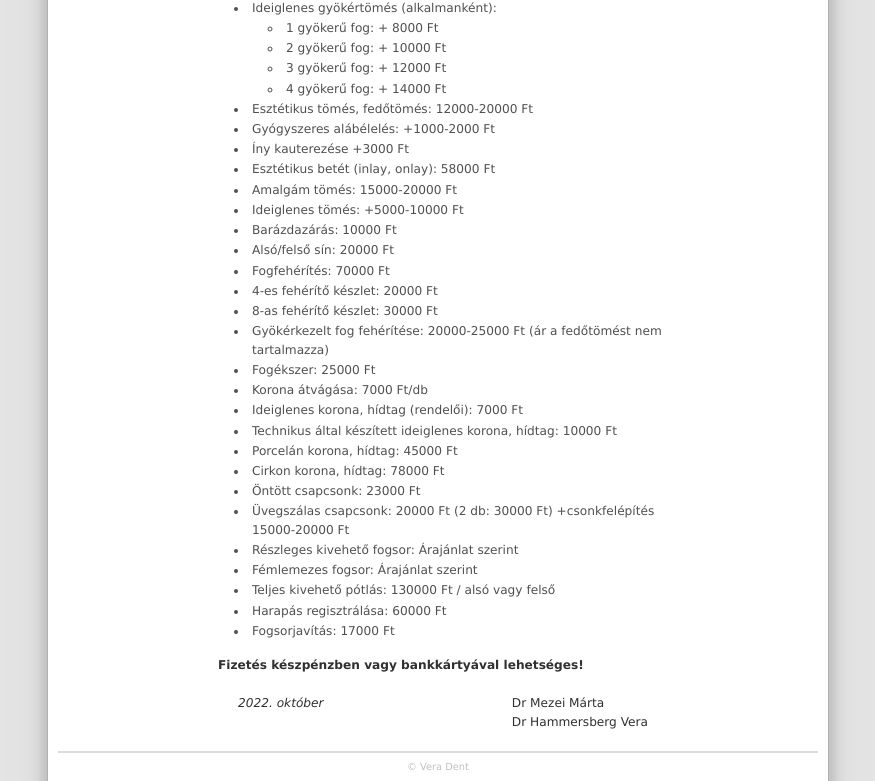
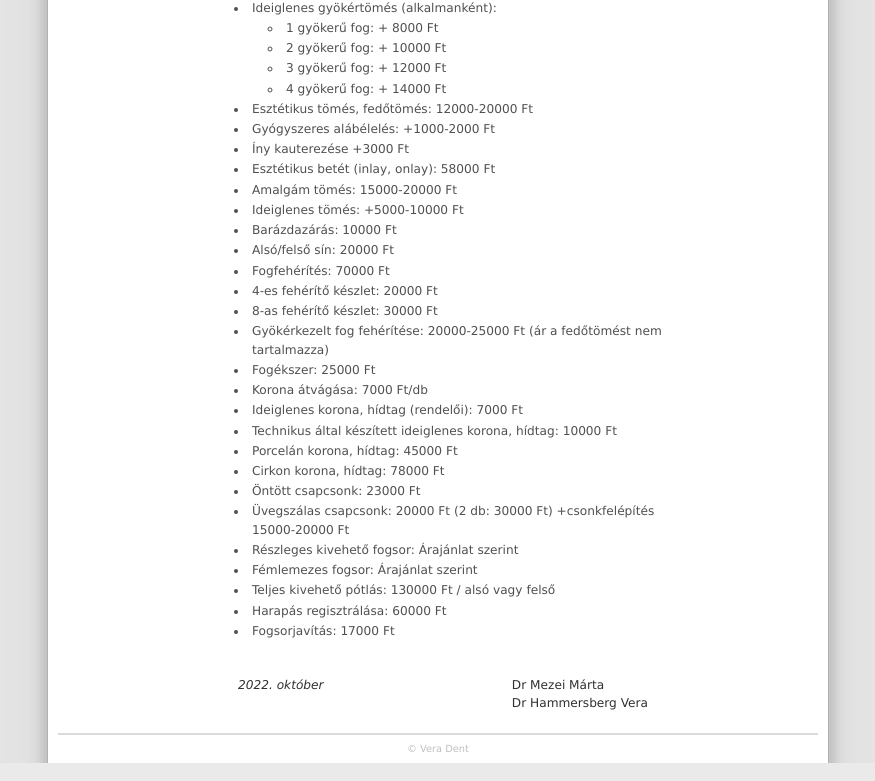
Before and after one commit to veradent/veradent, an Eleventy site: page prices.njk in a window 1280 px wide. Shown: the part 455-1236 px from the top of the page, without its empty margins (202-1077 px from the left). Built offline with nearby package versions, Linux system fonts and the light colour scheme; Eleventy itself is replaced by a stand-in of ours; files that its build step writes are made by us from their sources; files whose address does not match are found by name.

Commit message:
fizetes off

```diff
--- a/prices.njk
+++ b/prices.njk
@@ -49,7 +49,7 @@ layout: layouts/home.njk
   <li>Harapás regisztrálása: 60000 Ft</li>
   <li>Fogsorjavítás: 17000 Ft</li>
 </ul>
-<h4>Fizetés készpénzben vagy bankkártyával lehetséges!</h4>
+
 <div style="padding: 20px; float: right;">Dr Mezei Márta<br/>Dr Hammersberg Vera</div>
 <div style="padding: 20px; float: left;">
   <i>2022. október</i>
```
